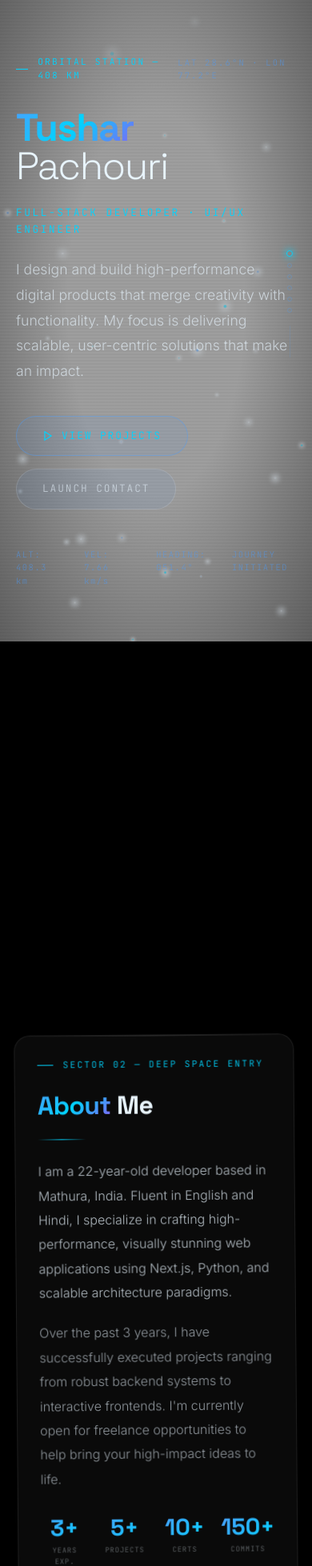
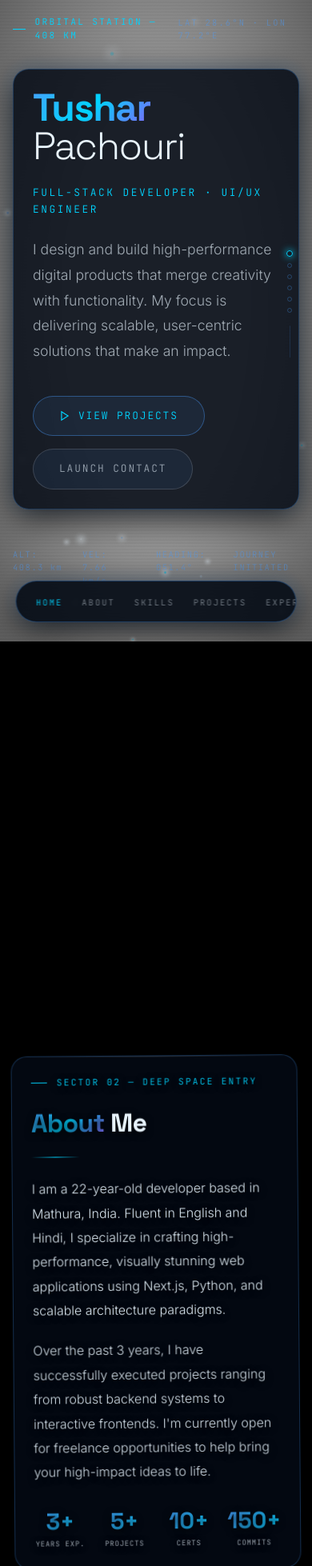
Before and after one commit to TusharPachouri/Portfolio-Space, a Next.js app in the folder spaceThemePortfolio/portfolio/: page / in a window 390 px wide. Shown: the part 42-2000 px from the top of the page at 80% size. Built offline with nearby package versions, Linux system fonts and the light colour scheme.

Commit message:
enhance the visibility

```diff
--- a/spaceThemePortfolio/portfolio/src/app/components/AboutSection.tsx
+++ b/spaceThemePortfolio/portfolio/src/app/components/AboutSection.tsx
@@ -38,10 +38,10 @@ export default function AboutSection() {
           <div className="cosmic-divider" />
 
           {/* Content */}
-          <motion.p variants={itemVariants} style={{ color: 'rgba(232,244,253,0.75)', lineHeight: 1.9, marginBottom: '1.25rem' }}>
+          <motion.p variants={itemVariants} style={{ color: 'rgba(232,244,253,0.95)', lineHeight: 1.9, marginBottom: '1.25rem' }}>
             I am a 22-year-old developer based in Mathura, India. Fluent in English and Hindi, I specialize in crafting high-performance, visually stunning web applications using Next.js, Python, and scalable architecture paradigms.
           </motion.p>
-          <motion.p variants={itemVariants} style={{ color: 'rgba(232,244,253,0.6)', lineHeight: 1.9, marginBottom: '2rem' }}>
+          <motion.p variants={itemVariants} style={{ color: 'rgba(232,244,253,0.9)', lineHeight: 1.9, marginBottom: '2rem' }}>
             Over the past 3 years, I have successfully executed projects ranging from robust backend systems to interactive frontends. I'm currently open for freelance opportunities to help bring your high-impact ideas to life.
           </motion.p>
 
@@ -72,7 +72,7 @@ export default function AboutSection() {
                 >
                   {stat.value}
                 </div>
-                <div style={{ fontFamily: 'var(--font-mono)', fontSize: '0.55rem', letterSpacing: '0.1em', textTransform: 'uppercase', color: 'rgba(232,244,253,0.4)' }}>
+                <div style={{ fontFamily: 'var(--font-mono)', fontSize: '0.55rem', letterSpacing: '0.1em', textTransform: 'uppercase', color: 'rgba(232,244,253,0.75)' }}>
                   {stat.label}
                 </div>
               </div>
--- a/spaceThemePortfolio/portfolio/src/app/components/ExperienceSection.tsx
+++ b/spaceThemePortfolio/portfolio/src/app/components/ExperienceSection.tsx
@@ -43,15 +43,17 @@ export default function ExperienceSection() {
         transition={{ duration: 0.9, ease: [0.22, 1, 0.36, 1] as const }}
         style={{ textAlign: 'center' }}
       >
+        <div className="glass-card" style={{ display: 'inline-block', padding: '2rem 3rem' }}>
           <div className="hud-line" style={{ justifyContent: 'center', marginBottom: '1.5rem' }}>
             <span>SECTOR 05 — ACCRETION DISK // MISSION LOG</span>
           </div>
           <h2 className="section-title">
             <span className="text-gradient-fire">Experience</span> &amp; Education
           </h2>
-        <p style={{ color: 'rgba(232,244,253,0.5)', fontFamily: 'var(--font-mono)', fontSize: '0.8rem', letterSpacing: '0.15em', marginTop: '0.5rem' }}>
+          <p style={{ color: 'rgba(232,244,253,0.85)', fontFamily: 'var(--font-mono)', fontSize: '0.8rem', letterSpacing: '0.15em', marginTop: '0.5rem' }}>
             GRAVITATIONAL HISTORY OF MY JOURNEY
           </p>
+        </div>
       </motion.div>
 
       {/* Experience Timeline */}
@@ -106,7 +108,7 @@ export default function ExperienceSection() {
                   {exp.period}
                 </span>
               </div>
-              <p style={{ color: 'rgba(232,244,253,0.65)', fontSize: '0.9rem', lineHeight: 1.7 }}>
+              <p style={{ color: 'rgba(232,244,253,0.95)', fontSize: '0.9rem', lineHeight: 1.7 }}>
                 {exp.description}
               </p>
             </motion.div>
@@ -128,7 +130,7 @@ export default function ExperienceSection() {
             fontSize: '0.75rem',
             letterSpacing: '0.25em',
             textTransform: 'uppercase',
-            color: 'rgba(255,215,0,0.6)',
+            color: 'rgba(255,215,0,0.95)',
             marginBottom: '1.25rem',
           }}
         >
@@ -152,7 +154,7 @@ export default function ExperienceSection() {
               }}
             >
               <span style={{ fontSize: '1.5rem' }}>{ach.icon}</span>
-              <span style={{ fontFamily: 'var(--font-mono)', fontSize: '0.7rem', letterSpacing: '0.08em', color: 'rgba(232,244,253,0.65)', lineHeight: 1.4 }}>
+              <span style={{ fontFamily: 'var(--font-mono)', fontSize: '0.7rem', letterSpacing: '0.08em', color: 'rgba(232,244,253,0.9)', lineHeight: 1.4 }}>
                 {ach.label}
               </span>
             </motion.div>
--- a/spaceThemePortfolio/portfolio/src/app/components/HeroSection.tsx
+++ b/spaceThemePortfolio/portfolio/src/app/components/HeroSection.tsx
@@ -29,7 +29,8 @@ export default function HeroSection() {
           </span>
         </motion.div>
 
-        {/* Main Title */}
+        <div className="hero-mobile-glass">
+          {/* Main Title */}
         <div className="display-xl" style={{ marginBottom: '1.5rem', lineHeight: 1 }}>
           <span className="text-gradient-blue">Tushar</span>
           <br />
@@ -80,6 +81,7 @@ export default function HeroSection() {
             </a>
           </div>
         </motion.div>
+        </div>
 
         {/* Bottom telemetry */}
         <motion.div
--- a/spaceThemePortfolio/portfolio/src/app/globals.css
+++ b/spaceThemePortfolio/portfolio/src/app/globals.css
@@ -21,8 +21,8 @@
   --font-mono: 'JetBrains Mono', monospace;
 
   /* Glassmorphism */
-  --glass-bg: rgba(255, 255, 255, 0.04);
-  --glass-border: rgba(255, 255, 255, 0.08);
+  --glass-bg: rgba(4, 10, 20, 0.85);
+  --glass-border: rgba(74, 158, 255, 0.25);
   --glass-shadow: 0 8px 32px rgba(0, 0, 0, 0.6);
 
   /* Glow Effects */
@@ -57,13 +57,16 @@ body {
 ::-webkit-scrollbar {
   width: 3px;
 }
+
 ::-webkit-scrollbar-track {
   background: var(--color-void);
 }
+
 ::-webkit-scrollbar-thumb {
   background: rgba(74, 158, 255, 0.3);
   border-radius: 2px;
 }
+
 ::-webkit-scrollbar-thumb:hover {
   background: rgba(74, 158, 255, 0.6);
 }
@@ -104,14 +107,15 @@ body {
 /* Glassmorphism Card */
 .glass-card {
   background: var(--glass-bg);
-  backdrop-filter: blur(20px);
-  -webkit-backdrop-filter: blur(20px);
+  backdrop-filter: blur(32px);
+  -webkit-backdrop-filter: blur(32px);
   border: 1px solid var(--glass-border);
   border-radius: 20px;
   box-shadow: var(--glass-shadow);
   padding: 2.5rem;
   position: relative;
   overflow: hidden;
+  text-shadow: 0 2px 10px rgba(0, 0, 0, 0.8);
 }
 
 .glass-card::before {
@@ -121,7 +125,7 @@ body {
   left: 0;
   right: 0;
   height: 1px;
-  background: linear-gradient(90deg, transparent, rgba(255,255,255,0.15), transparent);
+  background: linear-gradient(90deg, transparent, rgba(255, 255, 255, 0.15), transparent);
 }
 
 /* HUD Elements */
@@ -238,47 +242,110 @@ body {
 
 /* Floating animation */
 @keyframes float {
-  0%, 100% { transform: translateY(0px) rotate(0deg); }
-  33% { transform: translateY(-12px) rotate(0.5deg); }
-  66% { transform: translateY(-6px) rotate(-0.5deg); }
+
+  0%,
+  100% {
+    transform: translateY(0px) rotate(0deg);
+  }
+
+  33% {
+    transform: translateY(-12px) rotate(0.5deg);
+  }
+
+  66% {
+    transform: translateY(-6px) rotate(-0.5deg);
+  }
 }
 
 @keyframes floatSlow {
-  0%, 100% { transform: translateY(0px); }
-  50% { transform: translateY(-20px); }
+
+  0%,
+  100% {
+    transform: translateY(0px);
+  }
+
+  50% {
+    transform: translateY(-20px);
+  }
 }
 
 @keyframes pulse-glow {
-  0%, 100% { box-shadow: 0 0 20px rgba(74, 158, 255, 0.3); }
-  50% { box-shadow: 0 0 40px rgba(74, 158, 255, 0.6), 0 0 80px rgba(74, 158, 255, 0.2); }
+
+  0%,
+  100% {
+    box-shadow: 0 0 20px rgba(74, 158, 255, 0.3);
+  }
+
+  50% {
+    box-shadow: 0 0 40px rgba(74, 158, 255, 0.6), 0 0 80px rgba(74, 158, 255, 0.2);
+  }
 }
 
 @keyframes orbit {
-  from { transform: rotate(0deg) translateX(var(--orbit-radius, 120px)) rotate(0deg); }
-  to { transform: rotate(360deg) translateX(var(--orbit-radius, 120px)) rotate(-360deg); }
+  from {
+    transform: rotate(0deg) translateX(var(--orbit-radius, 120px)) rotate(0deg);
+  }
+
+  to {
+    transform: rotate(360deg) translateX(var(--orbit-radius, 120px)) rotate(-360deg);
+  }
 }
 
 @keyframes spin-slow {
-  from { transform: rotate(0deg); }
-  to { transform: rotate(360deg); }
+  from {
+    transform: rotate(0deg);
+  }
+
+  to {
+    transform: rotate(360deg);
+  }
 }
 
 @keyframes particle-drift {
-  0% { transform: translateY(100vh) translateX(0) scale(0); opacity: 0; }
-  10% { opacity: 1; }
-  90% { opacity: 0.5; }
-  100% { transform: translateY(-100vh) translateX(var(--drift-x, 50px)) scale(1.5); opacity: 0; }
+  0% {
+    transform: translateY(100vh) translateX(0) scale(0);
+    opacity: 0;
+  }
+
+  10% {
+    opacity: 1;
+  }
+
+  90% {
+    opacity: 0.5;
+  }
+
+  100% {
+    transform: translateY(-100vh) translateX(var(--drift-x, 50px)) scale(1.5);
+    opacity: 0;
+  }
 }
 
 @keyframes shimmer {
-  0% { background-position: -200% center; }
-  100% { background-position: 200% center; }
+  0% {
+    background-position: -200% center;
+  }
+
+  100% {
+    background-position: 200% center;
+  }
 }
 
-.float-1 { animation: float 6s ease-in-out infinite; }
-.float-2 { animation: float 8s ease-in-out infinite 1s; }
-.float-3 { animation: float 7s ease-in-out infinite 2s; }
-.float-slow { animation: floatSlow 12s ease-in-out infinite; }
+.float-1 {
+  animation: float 6s ease-in-out infinite;
+}
+
+.float-2 {
+  animation: float 8s ease-in-out infinite 1s;
+}
+
+.float-3 {
+  animation: float 7s ease-in-out infinite 2s;
+}
+
+.float-slow {
+  animation: floatSlow 12s ease-in-out infinite;
+}
 
 /* Section reveal */
 .section-reveal {
@@ -332,14 +399,15 @@ body {
 
 /* Project card */
 .project-card {
-  background: rgba(10, 22, 40, 0.7);
-  backdrop-filter: blur(24px);
-  -webkit-backdrop-filter: blur(24px);
+  background: rgba(4, 10, 20, 0.85);
+  backdrop-filter: blur(32px);
+  -webkit-backdrop-filter: blur(32px);
   border: 1px solid rgba(74, 158, 255, 0.15);
   border-radius: 20px;
   overflow: hidden;
   transition: all 0.4s cubic-bezier(0.4, 0, 0.2, 1);
   position: relative;
+  text-shadow: 0 2px 10px rgba(0, 0, 0, 0.8);
 }
 
 .project-card::after {
@@ -480,12 +548,14 @@ body {
 
 /* Experience orbit item */
 .orbit-item {
-  background: rgba(255, 107, 53, 0.06);
-  border: 1px solid rgba(255, 107, 53, 0.2);
+  background: rgba(4, 10, 20, 0.85);
+  border: 1px solid rgba(255, 107, 53, 0.3);
   border-radius: 16px;
   padding: 1.5rem;
-  backdrop-filter: blur(16px);
+  backdrop-filter: blur(32px);
+  -webkit-backdrop-filter: blur(32px);
   transition: all 0.4s cubic-bezier(0.4, 0, 0.2, 1);
+  text-shadow: 0 2px 10px rgba(0, 0, 0, 0.8);
 }
 
 .orbit-item:hover {
@@ -517,12 +587,55 @@ body {
 /* Responsive */
 @media (max-width: 768px) {
   .section {
-    padding: 3rem 1.25rem;
+    padding: 2.5rem 1rem;
   }
+
+  .hero-mobile-glass {
+    background: rgba(4, 10, 20, 0.85);
+    backdrop-filter: blur(24px);
+    -webkit-backdrop-filter: blur(24px);
+    border: 1px solid rgba(74, 158, 255, 0.25);
+    border-radius: 20px;
+    padding: 1.5rem;
+    box-shadow: 0 10px 40px rgba(0, 0, 0, 0.8), 0 0 20px rgba(74, 158, 255, 0.2);
+    margin-bottom: 2rem;
+  }
+
   .glass-card {
-    padding: 1.75rem;
+    padding: 1.5rem;
   }
+
   .nav-links {
+    display: flex;
+    position: fixed;
+    bottom: 24px;
+    left: 50%;
+    transform: translateX(-50%);
+    background: rgba(4, 10, 20, 0.9);
+    backdrop-filter: blur(24px);
+    -webkit-backdrop-filter: blur(24px);
+    border: 1px solid rgba(74, 158, 255, 0.3);
+    border-radius: 50px;
+    padding: 0.75rem 1.5rem;
+    gap: 1.5rem;
+    width: max-content;
+    max-width: 90vw;
+    overflow-x: auto;
+    z-index: 100;
+    box-shadow: 0 10px 40px rgba(0, 0, 0, 0.8), 0 0 20px rgba(74, 158, 255, 0.2);
+  }
+
+  .nav-links::-webkit-scrollbar {
     display: none;
   }
+
+  .nav-links a {
+    font-size: 0.65rem;
+    white-space: nowrap;
+  }
+
+  .space-nav {
+    padding: 1rem 1.25rem;
+    justify-content: center;
+  }
 }
```
Also changed, not shown: spaceThemePortfolio/portfolio/src/app/components/ContactSection.tsx (+6 -4 lines). Lines whose indentation alone changed are shown as unchanged.
